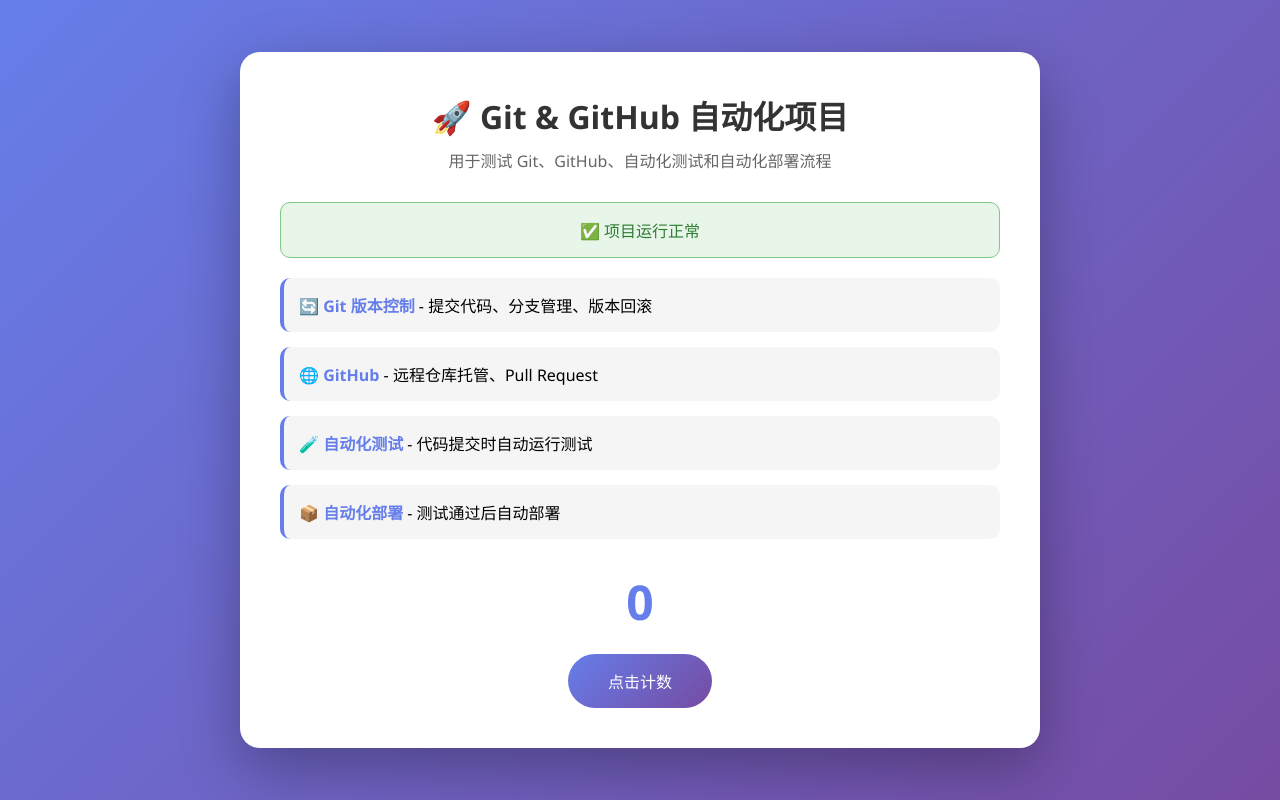
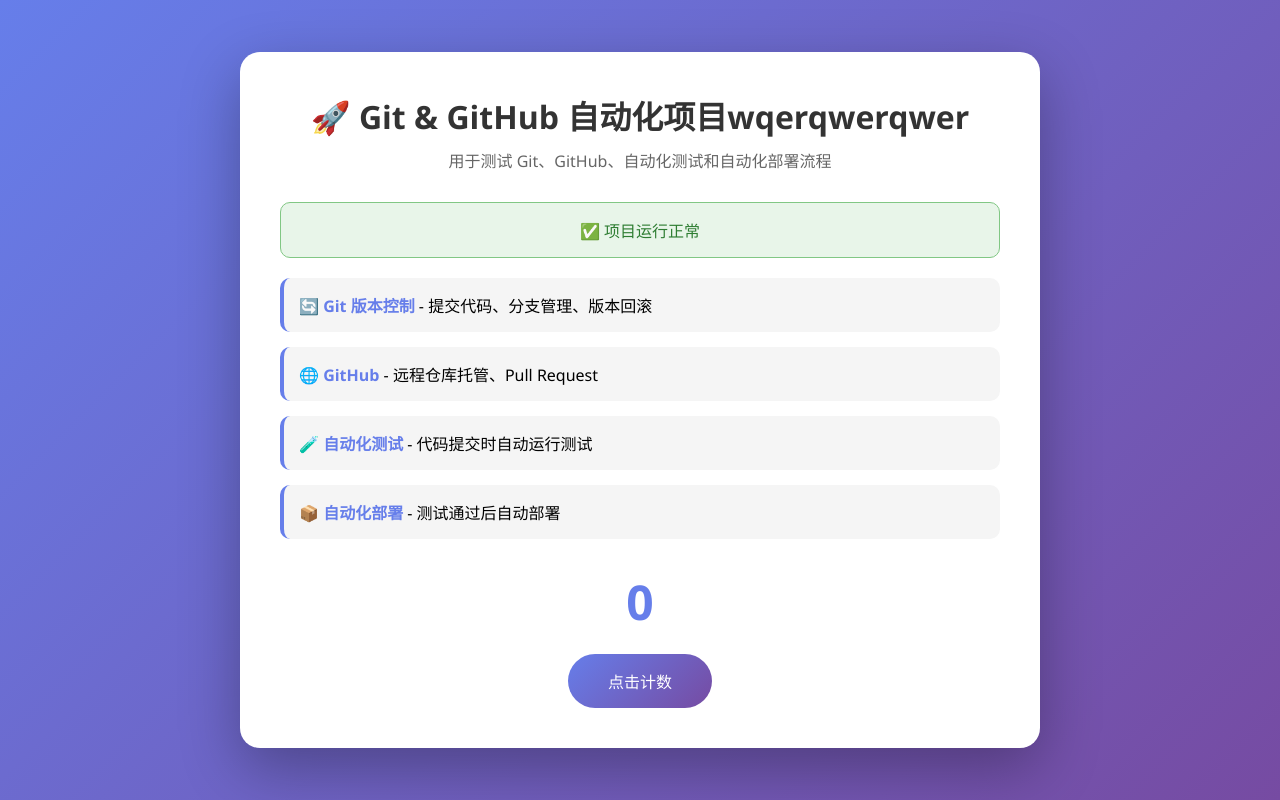
Before and after one commit to aqaqaqaqaqaaaa/gitgitgit, a website: page index.html in a window 1280 px wide. Drawn offline with Linux system fonts and the light colour scheme.

Commit message:
更新页面标题

```diff
--- a/index.html
+++ b/index.html
@@ -112,7 +112,7 @@
 </head>
 <body>
     <div class="container">
-        <h1>🚀 Git & GitHub 自动化项目</h1>
+        <h1>🚀 Git & GitHub 自动化项目wqerqwerqwer</h1>
         <p class="subtitle">用于测试 Git、GitHub、自动化测试和自动化部署流程</p>
 
         <div class="status success" id="status">
```
